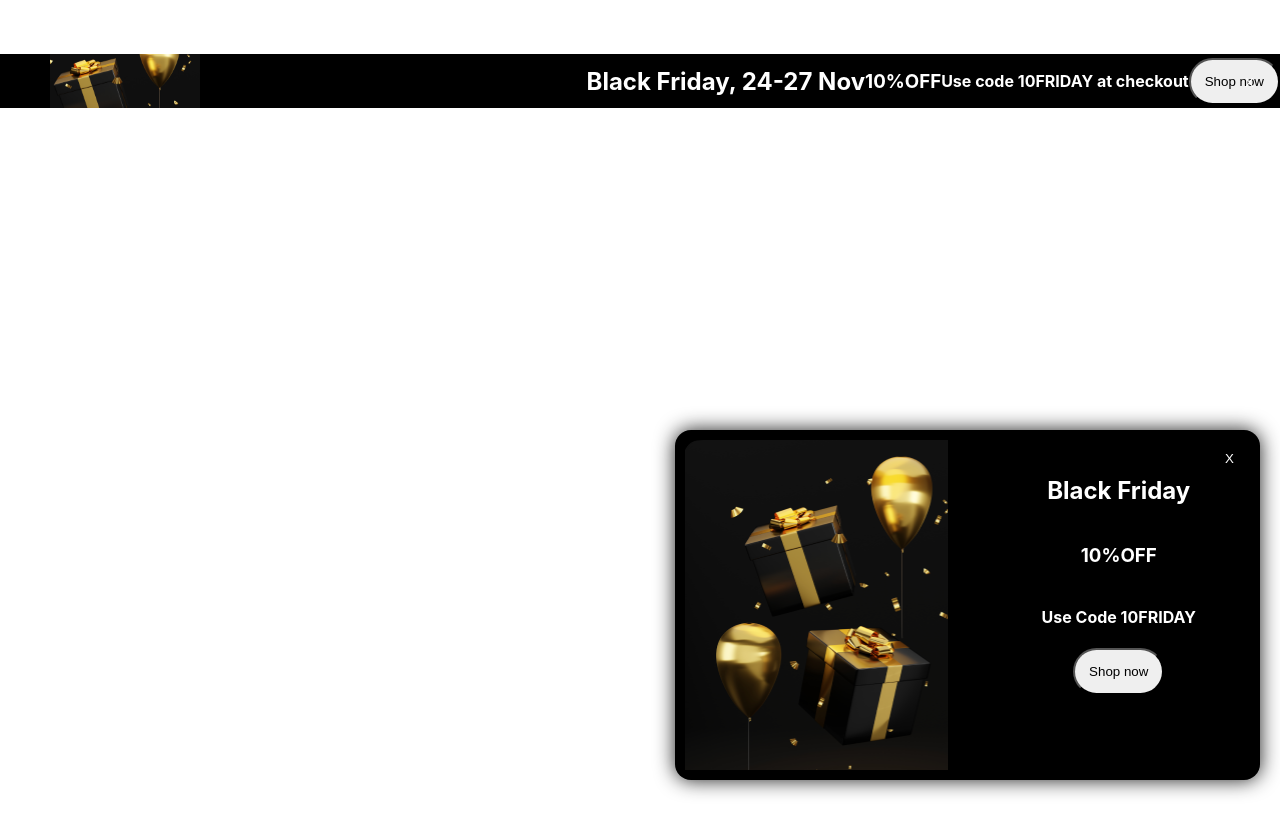
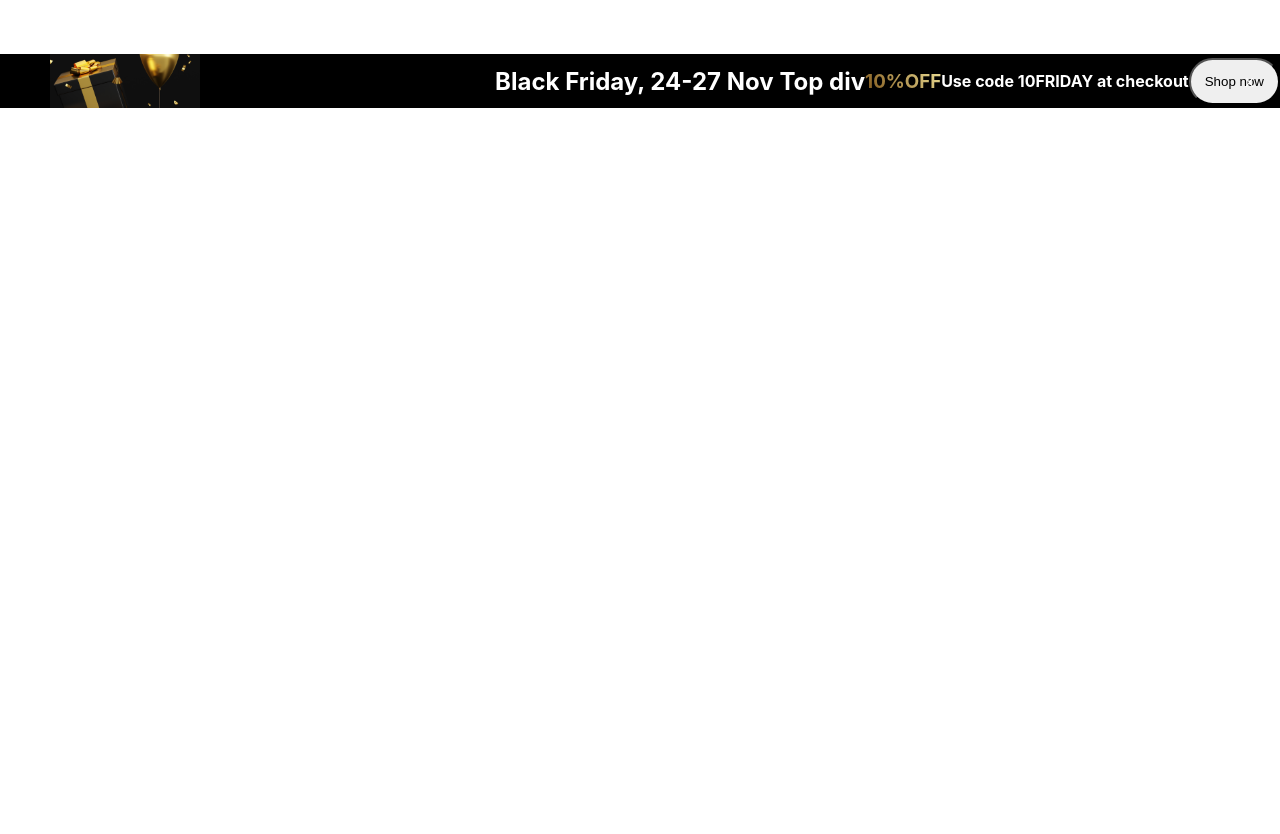
Before and after one commit to shmailez/double-banner, a React (Create React App) app: page / in a window 1280 px wide. Shown: the top 834 px of the page. Before the commit the page ends 800 px from the top, so only its background shows below. Built offline with nearby package versions, Linux system fonts and the light colour scheme.

Commit message:
banners invis

```diff
--- a/src/App.css
+++ b/src/App.css
@@ -1,5 +1,7 @@
 .App {
-  text-align: center;
+  padding: 0;
+  margin: 0;
+  height: 200vh;
 }
 
 .banner ul {
@@ -12,6 +14,16 @@
 
 .banner ul li:last-child{
   /* margin-left: 20%; */
+}
+
+.banner h3 {
+  /* font-size: 40px; */
+  margin: 0;
+  background: linear-gradient(45deg, rgba(125, 83, 23, 1), rgba(237, 223, 149, 1));
+  -webkit-background-clip: text;
+  -webkit-text-fill-color: transparent;
+  -moz-background-clip: text;
+  -moz-text-fill-color: transparent;
 }
 
 .banner {
@@ -53,24 +65,50 @@
 
 /**/
 
+.banner2-invis {
+  visibility: hidden;
+}
+
 .banner2 ul {
   list-style: none;
   font-size: 16px;
   width: 50%;
   display: flex;
   flex-direction: column;
+  align-items: center;
 }
+
+.banner2 h2 {
+  font-size: 40px;
+}
+
+.banner2 h3 {
+  font-size: 40px;
+  margin: 0;
+  background: linear-gradient(45deg, rgba(125, 83, 23, 1), rgba(237, 223, 149, 1));
+  -webkit-background-clip: text;
+  -webkit-text-fill-color: transparent;
+  -moz-background-clip: text;
+  -moz-text-fill-color: transparent;
+}
+
+.banner2 h4 {
+  font-size: 16px;
+}
+
+/* .banner2 h4:first-child {
+  font-size: 26px;
+} */
 
 .banner2 {
   overflow: hidden;
   background-color: #000000;
-  /* background: url('./assets/image/00001.png') -35px -30px; */
   box-shadow: 0px 0px 20px 0px rgba(0, 0, 0, 0.896);
   border-radius: 16px;
   display: flex;
   justify-content: flex-end;
-  /* transform: translateX(-150%);
-  animation: ani 1.5s forwards; */
+  transform: translateX(-150%);
+  animation: ani 1.5s forwards;
   height: 330px;
   min-width: 565px;
   position: fixed;
@@ -88,3 +126,8 @@
   /* background-size: 450px; */
   background-repeat: no-repeat;
 }
+
+@keyframes ani {
+  0% {transform: translateX(-150%);}
+  100% {transform: translateY(0);}
+}
--- a/src/App.js
+++ b/src/App.js
@@ -1,14 +1,51 @@
+import { useEffect, useMemo, useRef, useState } from 'react';
 import './App.css';
 import Banner from './components/Banner';
 import BannerDown from './components/Banner-down';
 
 function App() {
+
+  const ref1 = useRef(null);
+  const ref2 = useRef(null);
+
+  const isInViewport1 = useIsInViewport(ref1);
+  console.log('isInViewport1: ', isInViewport1);
+
+  const isInViewport2 = useIsInViewport(ref2);
+  console.log('isInViewport2: ', isInViewport2);
+
+  console.log('appref1', ref1)
+
   return (
     <div className="App">
-      <Banner/>
-      <BannerDown/>
+
+      <Banner refParam={ref1}/>
+      <BannerDown refParam={ref2} inView={isInViewport1}/>
+
     </div>
   );
+  function useIsInViewport(ref) {
+    const [isIntersecting, setIsIntersecting] = useState(false);
+
+    const observer = useMemo(
+      () =>
+        new IntersectionObserver(([entry]) =>
+          setIsIntersecting(entry.isIntersecting),
+        ),
+      [],
+    );
+
+    useEffect(() => {
+      observer.observe(ref.current);
+
+      return () => {
+        observer.disconnect();
+      };
+    }, [ref, observer]);
+
+    return isIntersecting;
+  }
+
 }
 
 export default App;
--- /dev/null
+++ b/src/Banner.css
@@ -0,0 +1,58 @@
+.banner ul {
+    list-style: none;
+    font-size: 16px;
+    width: 50%;
+    display: flex;
+    flex-direction: column;
+    align-items: center;
+  }
+
+  .banner h2 {
+    font-size: 40px;
+  }
+
+  .banner h3 {
+    font-size: 40px;
+    margin: 0;
+    background: linear-gradient(45deg, rgba(125, 83, 23, 1), rgba(237, 223, 149, 1));
+    -webkit-background-clip: text;
+    -webkit-text-fill-color: transparent;
+    -moz-background-clip: text;
+    -moz-text-fill-color: transparent;
+  }
+
+  .banner h4 {
+    font-size: 16px;
+  }
+
+  /* .banner2 h4:first-child {
+    font-size: 26px;
+  } */
+
+  .banner {
+    overflow: hidden;
+    background-color: #000000;
+    /* background: url('./assets/image/00001.png') -35px -30px; */
+    box-shadow: 0px 0px 20px 0px rgba(0, 0, 0, 0.896);
+    border-radius: 16px;
+    display: flex;
+    justify-content: flex-end;
+    /* transform: translateX(-150%);
+    animation: ani 1.5s forwards; */
+    height: 330px;
+    min-width: 565px;
+    position: fixed;
+    bottom: 20px;
+    right: 20px;
+    color: white;
+    padding: 10px;
+  }
+
+  .banner-img {
+    /* margin:  0 0 0 50px; */
+    width: 50%;
+    /* height: 100%; */
+    background: url('./assets/image/00001.png') -35px -30px;;
+    /* background-size: 450px; */
+    background-repeat: no-repeat;
+  }
--- a/src/components/Banner-down.jsx
+++ b/src/components/Banner-down.jsx
@@ -1,8 +1,11 @@
 import '../App.css';
 
-const BannerDown = () => {
+const BannerDown = ({refParam, inView}) => {
+
+    console.log('ref2', refParam)
+    console.log('down', inView)
     return(
-        <div className="banner2" id='upbanner'>
+        <div className={inView ? "banner2-invis": "banner2"} id='upbanner' ref={refParam}>
             <span className="banner-img2"></span>
             <ul>
                 <li>
@@ -12,10 +15,10 @@ const BannerDown = () => {
                 <h3>10%OFF</h3>
                 </li>
                 <li>
-                <h4>Use Code 10FRIDAY</h4>
+                <h4>Use code 10FRIDAY at checkout</h4>
                 </li>
                 <li>
-                <button className='banner-shop-button'>Shop now</button>
+                <button className='banner-shop-button'>Shop now through Monday</button>
                 </li>
             </ul>
             <button className='banner-close-button'>X</button>
--- a/src/components/Banner.jsx
+++ b/src/components/Banner.jsx
@@ -1,12 +1,14 @@
 import '../App.css';
 
-const Banner = () => {
+const Banner = ({refParam}) => {
+
+    console.log('ref1', refParam)
     return(
-        <div className="banner" id='upbanner'>
+        <div className="banner" id='upbanner'  ref={refParam}>
             <span className="banner-img"></span>
             <ul>
                 <li>
-                <h2>Black Friday, 24-27 Nov</h2>
+                <h2>Black Friday, 24-27 Nov Top div</h2>
                 </li>
                 <li>
                 <h3>10%OFF</h3>
```
